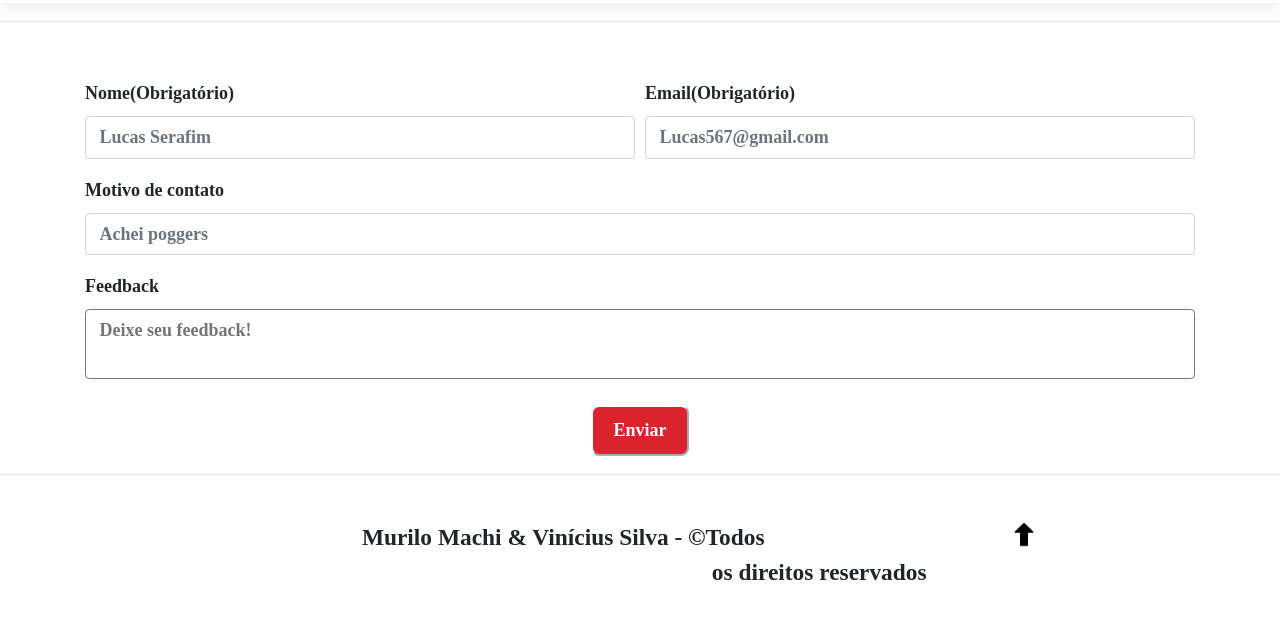
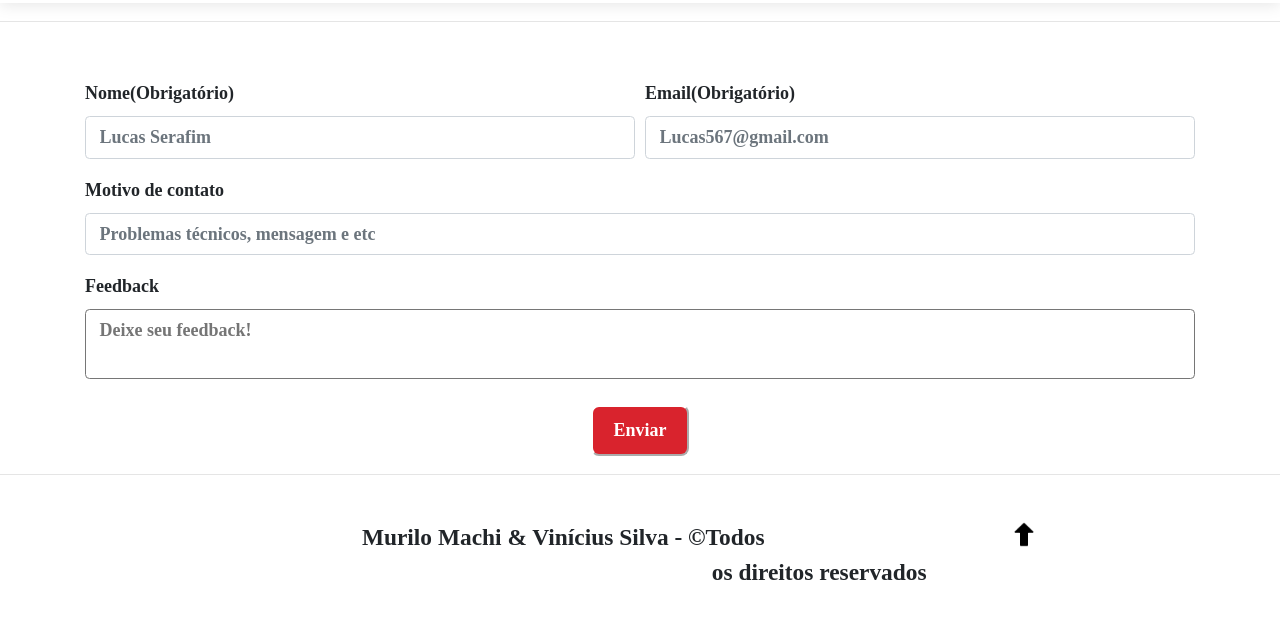
Before and after one commit to vinicius-rodri-silva/olimpiadas_site, a website: page contato.html in a window 1280 px wide. Shown: the part 86-704 px from the top of the page. Drawn offline with nearby package versions, Linux system fonts and the light colour scheme.

Commit message:
contato.html
sem mais o poggers

```diff
--- a/contato.html
+++ b/contato.html
@@ -59,7 +59,7 @@
         </div>
         <div class="form-group">
           <label for="inputReason">Motivo de contato</label>
-          <input type="text" class="form-control" id="inputReason" placeholder="Achei poggers">
+          <input type="text" class="form-control" id="inputReason" placeholder="Problemas técnicos, mensagem e etc">
         </div>
         <div class="form-group">
             <label for="inputText">Feedback</label>
```
